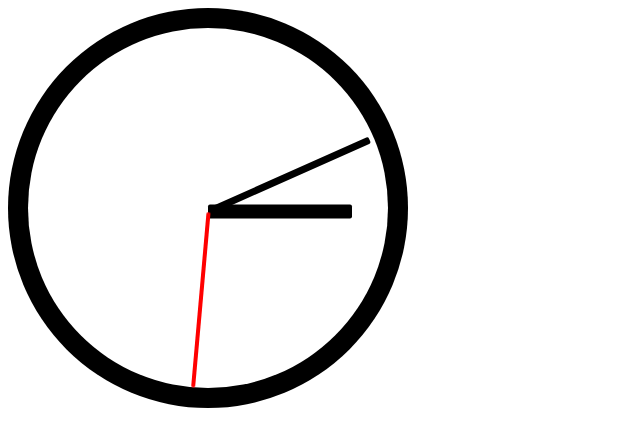
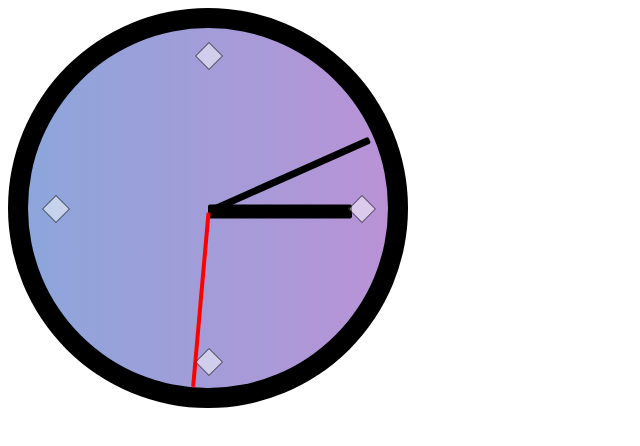
Before and after one commit to SandMoshi/JS-Clock, a plain HTML site: page index.html in a window 1280 px wide. Shown: the whole page, without its empty margins (0-640 px from the left). Drawn offline with Linux system fonts and the light colour scheme.

Commit message:
Added hour markers

```diff
--- a/index.html
+++ b/index.html
@@ -10,6 +10,26 @@
 			<div class="hand hour-hand notransition"></div>
 			<div class="hand minute-hand notransition"></div>
 			<div class="hand second-hand notransition"></div>
+			<div class="mark twelve"></div>
+<!--
+			<div class="mark one"></div>
+			<div class="mark two"></div>
+-->
+			<div class="mark three"></div>
+<!--
+			<div class="mark four"></div>
+			<div class="mark five"></div>
+-->
+			<div class="mark six"></div>
+<!--
+			<div class="mark seven"></div>
+			<div class="mark eight"></div>
+-->
+			<div class="mark nine"></div>
+<!--
+			<div class="mark ten"></div>
+			<div class="mark elevan"></div>
+-->
 		</div>
 	</div>
 	<script src="script.js"></script>
--- a/style.css
+++ b/style.css
@@ -16,7 +16,10 @@ body{
 	top: 5%;
 	height: 90%;
 	width: 90%;
-	background-color: white;
+/*	background-color: white;*/
+	background: #B993D6; /* fallback for old browsers */
+	background: -webkit-linear-gradient(to left, #B993D6 , #8CA6DB); /* Chrome 10-25, Safari 5.1-6 */
+	background: linear-gradient(to left, #B993D6 , #8CA6DB); /* W3C, IE 10+/ Edge, Firefox 16+, Chrome 26+, Opera 12+, Safari 7+ */
 	border-radius: 50%;
 }
 .hand{
@@ -29,7 +32,7 @@ body{
 	left: 1%;
 	transition: all 2s;
 	transform-origin: 100%; /*Make the right edge the pivot point */
-	transform: rotate(90deg); Change the start point to 12 oclock
+	transform: rotate(90deg); /*Change the start point to 12 oclock */
 }
 
 .hour-hand{
@@ -63,3 +66,28 @@ body{
   -o-transition: none !important;
   transition: none !important;
 }
+.mark{
+	width: 5%;
+	height: 5%;
+	background: white;
+	transform: rotate(45deg);
+	position: absolute;
+	border: 1px solid black;
+	opacity: 0.5;
+}
+.mark.twelve{
+	top: 5%;
+	left: 47.5%;
+}
+.mark.three{
+	top: 47.5%;
+	left: 90%;
+}
+.mark.six{
+	top: 90%;
+	left: 47.5%;
+}
+.mark.nine{
+	top: 47.5%;
+	left: 5%;
+}
```
